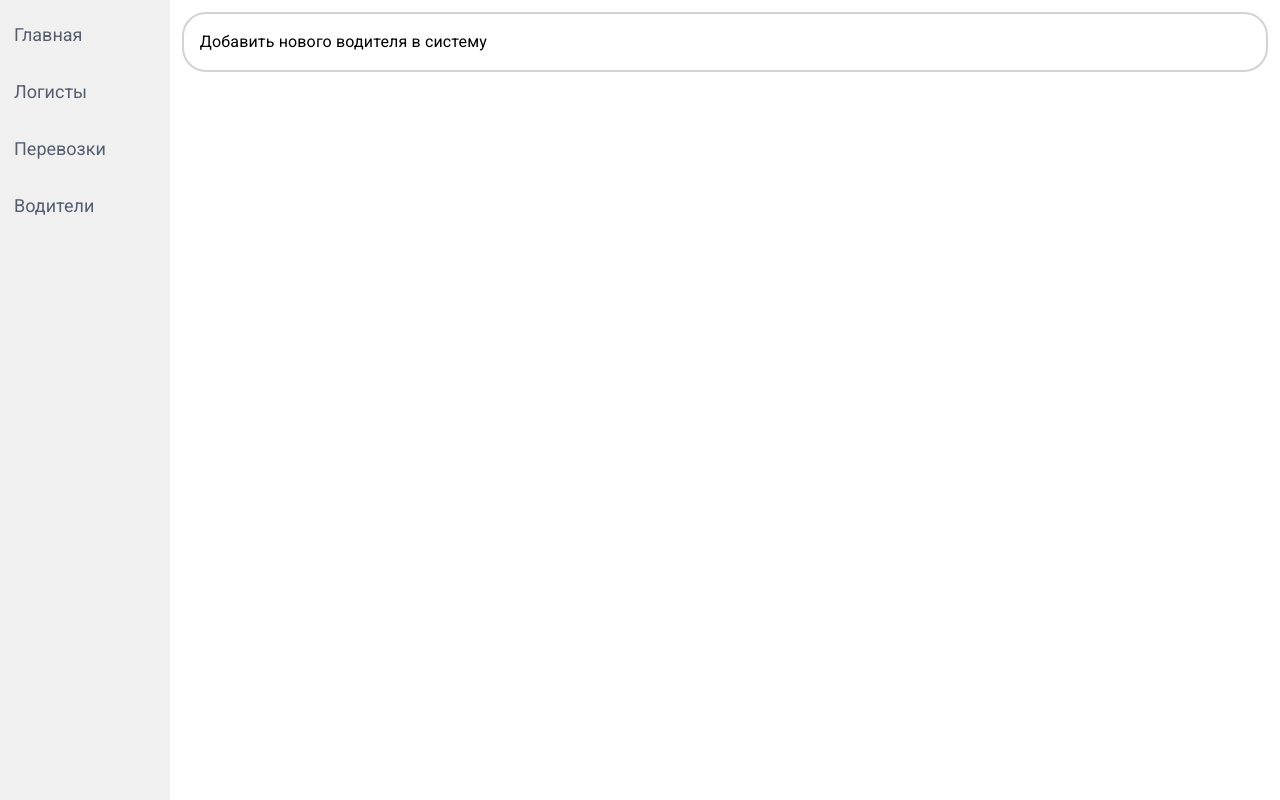
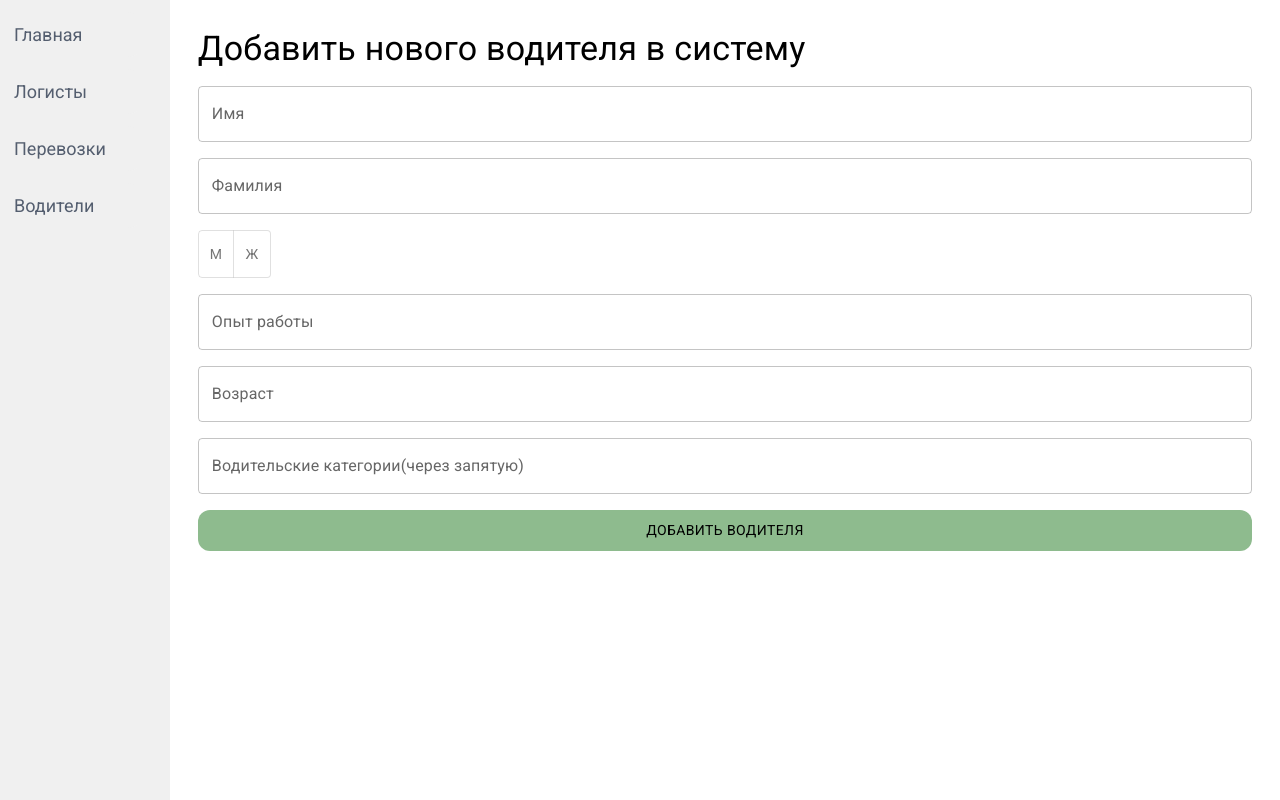
Before and after one commit to krllmm/WebLogistics, a React (Vite) app: page /drivers/add in a window 1280 px wide. Built offline with nearby package versions, Linux system fonts and the light colour scheme.

Commit message:
creating driver from web

```diff
--- a/package.json
+++ b/package.json
@@ -15,7 +15,8 @@
     "@mui/material": "^7.0.2",
     "react": "^19.0.0",
     "react-dom": "^19.0.0",
-    "react-router-dom": "^7.5.2"
+    "react-router-dom": "^7.5.2",
+    "transliteration": "^2.3.5"
   },
   "devDependencies": {
     "@eslint/js": "^9.21.0",
--- a/services/api/endpoints/item.ts
+++ b/services/api/endpoints/item.ts
@@ -2,6 +2,17 @@ import { apiClient } from '../client';
 
 type productProps = {
     id: string
+}
+
+type newDriverProps = {
+  firstName: string
+  secondName: string
+  sex: string
+  experience: number
+  age: number
+  category: string[],
+  login: string,
+  password: string,
 }
 
 export const itemService = {
@@ -13,5 +24,8 @@ export const itemService = {
   },
   async getAllDrivers() {
     return apiClient.get('/getAllDrivers');
+  },
+  async addDriver(newDriver: newDriverProps) {
+    return apiClient.post("/addDriver", newDriver)
   }
 };
--- a/src/pages/driver/add.tsx
+++ b/src/pages/driver/add.tsx
@@ -1,14 +1,108 @@
-import { Box, Typography } from "@mui/material";
+import { Box, Button, TextField, ToggleButton, ToggleButtonGroup, Typography } from "@mui/material";
+import Header from "../../components/Header";
+import { useState } from "react";
+import { itemService } from "../../../services/api/endpoints/item";
+import { slugify } from 'transliteration';
 
 export default function AddDriver() {
+  const [firstName, setFirstName] = useState<string>("")
+  const [secondName, setSecondName] = useState<string>("")
+  const [sex, setSex] = useState<string>()
+  const [experience, setExperience] = useState<number>()
+  const [age, setAge] = useState<number>()
+  const [category, setCategory] = useState<string[]>([])
+
+  const handleSexChange = (
+    _event: React.MouseEvent<HTMLElement>,
+    newSex: string,
+  ) => {
+    if (newSex !== null) {
+      setSex(newSex);
+    }
+  };
+
+  function generateSecurePassword(length: number = 10): string {
+    const charset = 'abcdefghijklmnopqrstuvwxyzABCDEFGHIJKLMNOPQRSTUVWXYZ0123456789';
+    const result = [];
+    const values = new Uint32Array(length);
+    window.crypto.getRandomValues(values);
+
+    for (let i = 0; i < length; i++) {
+      const index = values[i] % charset.length;
+      result.push(charset.charAt(index));
+    }
+
+    return result.join('');
+  }
+
+  const handleAddDriver = () => {
+    console.log("info: " + firstName + secondName, sex, experience, age, category)
+    if(sex == undefined) return;
+    if(experience == undefined) return;
+    if(age == undefined) return;
+
+    const login = slugify(`${firstName}-${secondName}`).toLowerCase();
+    const password = generateSecurePassword();
+
+    itemService.addDriver({
+      firstName: firstName,
+      secondName: secondName,
+      sex: sex,
+      experience: experience,
+      age: age,
+      category: category,
+      login: login,
+      password: password,
+    })
+    .then(res => console.log(res))
+    .catch()
+    .finally()
+  }
+
   return (
     <>
       <Box sx={{
-            border: "2px solid lightgrey",
-            borderRadius: "24px",
         padding: 2,
+        display: "flex",
+        flexDirection: "column",
       }}>
-            <Typography>Добавить нового водителя в систему</Typography>
+        <Header title="Добавить нового водителя в систему"></Header>
+        <Box sx={{
+          display: "flex",
+          flexDirection: "column",
+          gap: 2,
+        }}>
+          <TextField label="Имя" variant="outlined"  value={firstName} onChange={(e) => setFirstName(e.target.value)}/>
+          <TextField label="Фамилия" variant="outlined" value={secondName} onChange={(e) => setSecondName(e.target.value)}/>
+          <ToggleButtonGroup
+            value={sex}
+            exclusive
+            onChange={handleSexChange}
+          >
+            <ToggleButton value="male">М</ToggleButton>
+            <ToggleButton value="female">Ж</ToggleButton>
+          </ToggleButtonGroup>
+          <TextField label="Опыт работы" variant="outlined" value={experience} onChange={(e) => setExperience(+e.target.value)}/>
+          <TextField label="Возраст" variant="outlined" value={age} onChange={(e) => setAge(+e.target.value)}/>
+          <TextField label="Водительские категории(через запятую)" variant="outlined" value={category.join(",")} onChange={(e) => setCategory((e.target.value).split(","))}/>
+        </Box>
+
+        <Button
+          onClick={() => handleAddDriver()}
+          sx={{
+            backgroundColor: "#8EBB8E",
+            marginTop: 2,
+            color: "#000",
+            borderRadius: "12px",
+            py: 1,
+            px: 3,
+            textDecoration: "none",
+            "&:hover": {
+              backgroundColor: "#1C771C",
+            }
+          }}>
+          Добавить водителя
+        </Button>
       </Box>
     </>
   )
```
Also changed, not shown: 1 other file (tests, documents, lock files or other folders). Lines whose indentation alone changed are shown as unchanged.
